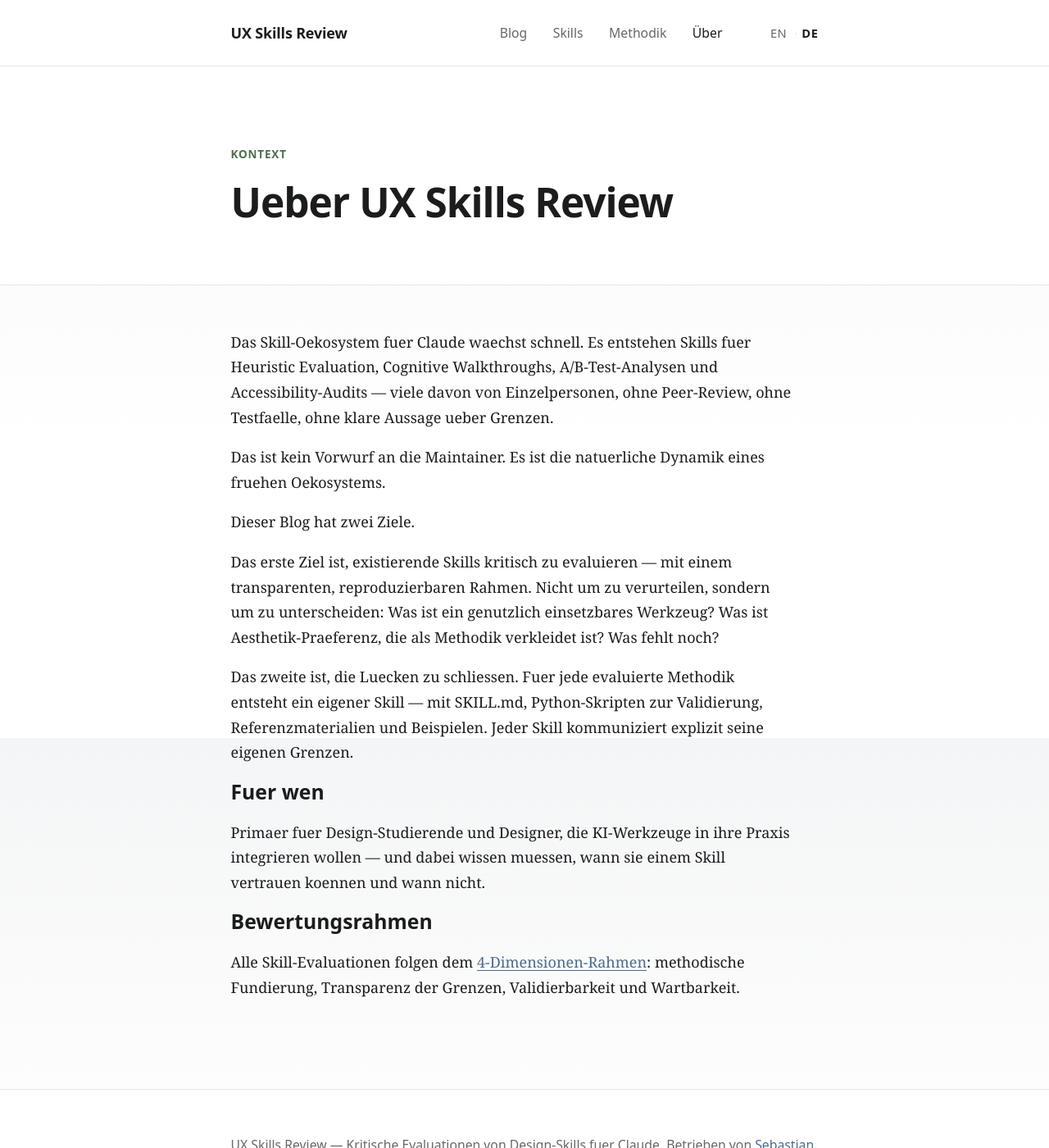
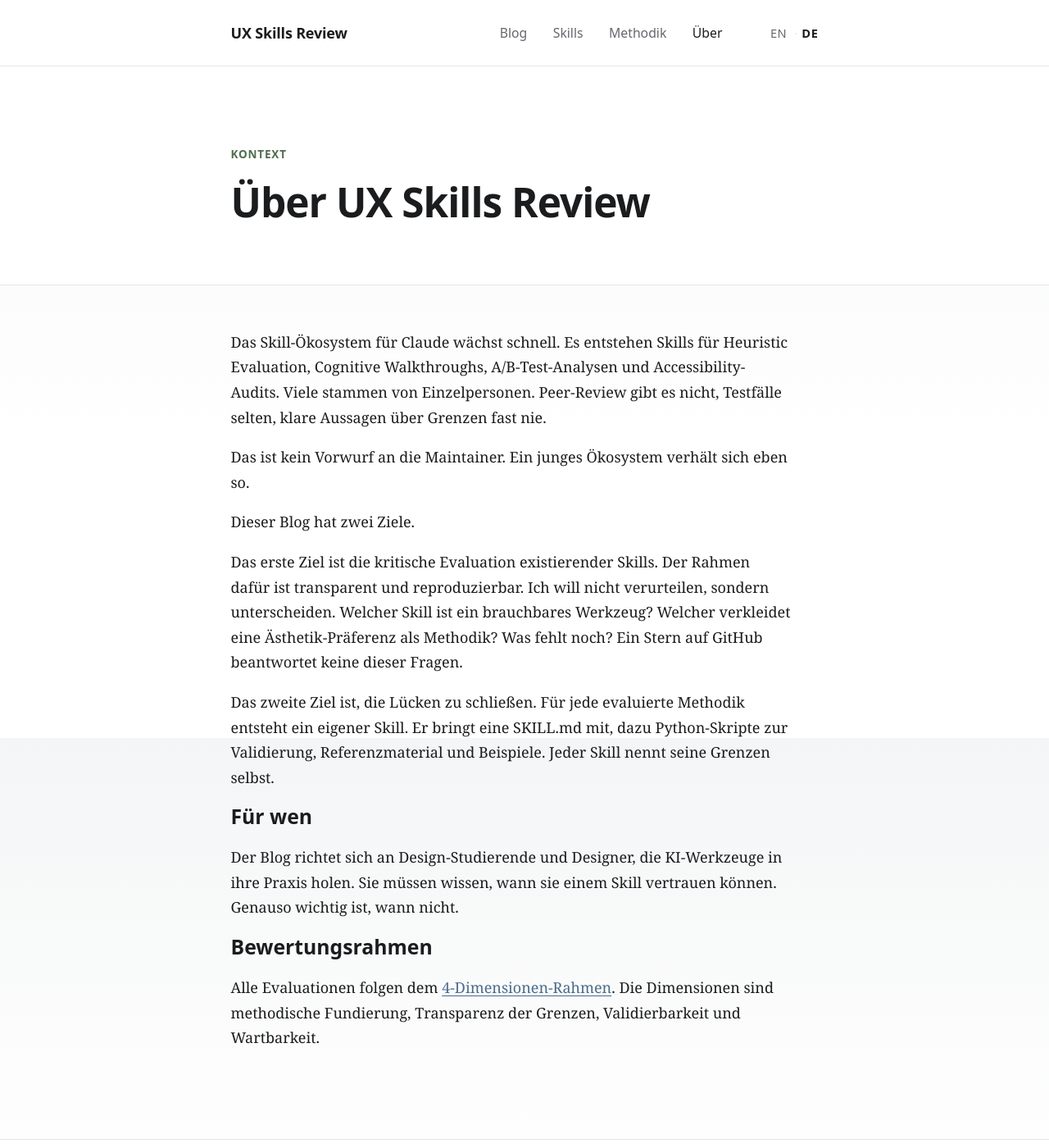
Before and after one commit to Kuchengnom/uxd-skill-audit, a Jekyll site: the page built from ueber.md, in a window 1280 px wide and 1400 px high. Shown: the whole window at 82% size. Built offline with Jekyll 4.4.1, drawn with Linux system fonts in a browser that asks for light colours.

Commit message:
Restyle Über-Seite in Sebastians Schreibstil, Umlaute korrigiert
Co-Authored-By: Claude Sonnet 5.5 <noreply@anthropic.com>
Claude-Session: https://claude.ai/code/session_01FoZpr2siHdHPcuJrMJHmD7

```diff
--- a/ueber.md
+++ b/ueber.md
@@ -1,34 +1,34 @@
 ---
 layout: default
-title: Ueber diesen Blog
+title: Über diesen Blog
 permalink: /ueber/
 ---
 
 <div class="post-header">
   <div class="container">
     <span class="post-category">Kontext</span>
-    <h1 class="post-title">Ueber UX Skills Review</h1>
+    <h1 class="post-title">Über UX Skills Review</h1>
   </div>
 </div>
 
 <div class="post-content container" markdown="1">
 
-Das Skill-Oekosystem fuer Claude waechst schnell. Es entstehen Skills fuer Heuristic Evaluation, Cognitive Walkthroughs, A/B-Test-Analysen und Accessibility-Audits — viele davon von Einzelpersonen, ohne Peer-Review, ohne Testfaelle, ohne klare Aussage ueber Grenzen.
+Das Skill-Ökosystem für Claude wächst schnell. Es entstehen Skills für Heuristic Evaluation, Cognitive Walkthroughs, A/B-Test-Analysen und Accessibility-Audits. Viele stammen von Einzelpersonen. Peer-Review gibt es nicht, Testfälle selten, klare Aussagen über Grenzen fast nie.
 
-Das ist kein Vorwurf an die Maintainer. Es ist die natuerliche Dynamik eines fruehen Oekosystems.
+Das ist kein Vorwurf an die Maintainer. Ein junges Ökosystem verhält sich eben so.
 
 Dieser Blog hat zwei Ziele.
 
-Das erste Ziel ist, existierende Skills kritisch zu evaluieren — mit einem transparenten, reproduzierbaren Rahmen. Nicht um zu verurteilen, sondern um zu unterscheiden: Was ist ein genutzlich einsetzbares Werkzeug? Was ist Aesthetik-Praeferenz, die als Methodik verkleidet ist? Was fehlt noch?
+Das erste Ziel ist die kritische Evaluation existierender Skills. Der Rahmen dafür ist transparent und reproduzierbar. Ich will nicht verurteilen, sondern unterscheiden. Welcher Skill ist ein brauchbares Werkzeug? Welcher verkleidet eine Ästhetik-Präferenz als Methodik? Was fehlt noch? Ein Stern auf GitHub beantwortet keine dieser Fragen.
 
-Das zweite ist, die Luecken zu schliessen. Fuer jede evaluierte Methodik entsteht ein eigener Skill — mit SKILL.md, Python-Skripten zur Validierung, Referenzmaterialien und Beispielen. Jeder Skill kommuniziert explizit seine eigenen Grenzen.
+Das zweite Ziel ist, die Lücken zu schließen. Für jede evaluierte Methodik entsteht ein eigener Skill. Er bringt eine SKILL.md mit, dazu Python-Skripte zur Validierung, Referenzmaterial und Beispiele. Jeder Skill nennt seine Grenzen selbst.
 
-## Fuer wen
+## Für wen
 
-Primaer fuer Design-Studierende und Designer, die KI-Werkzeuge in ihre Praxis integrieren wollen — und dabei wissen muessen, wann sie einem Skill vertrauen koennen und wann nicht.
+Der Blog richtet sich an Design-Studierende und Designer, die KI-Werkzeuge in ihre Praxis holen. Sie müssen wissen, wann sie einem Skill vertrauen können. Genauso wichtig ist, wann nicht.
 
 ## Bewertungsrahmen
 
-Alle Skill-Evaluationen folgen dem [4-Dimensionen-Rahmen](/methodik/): methodische Fundierung, Transparenz der Grenzen, Validierbarkeit und Wartbarkeit.
+Alle Evaluationen folgen dem [4-Dimensionen-Rahmen](/methodik/). Die Dimensionen sind methodische Fundierung, Transparenz der Grenzen, Validierbarkeit und Wartbarkeit.
 
 </div>
```
